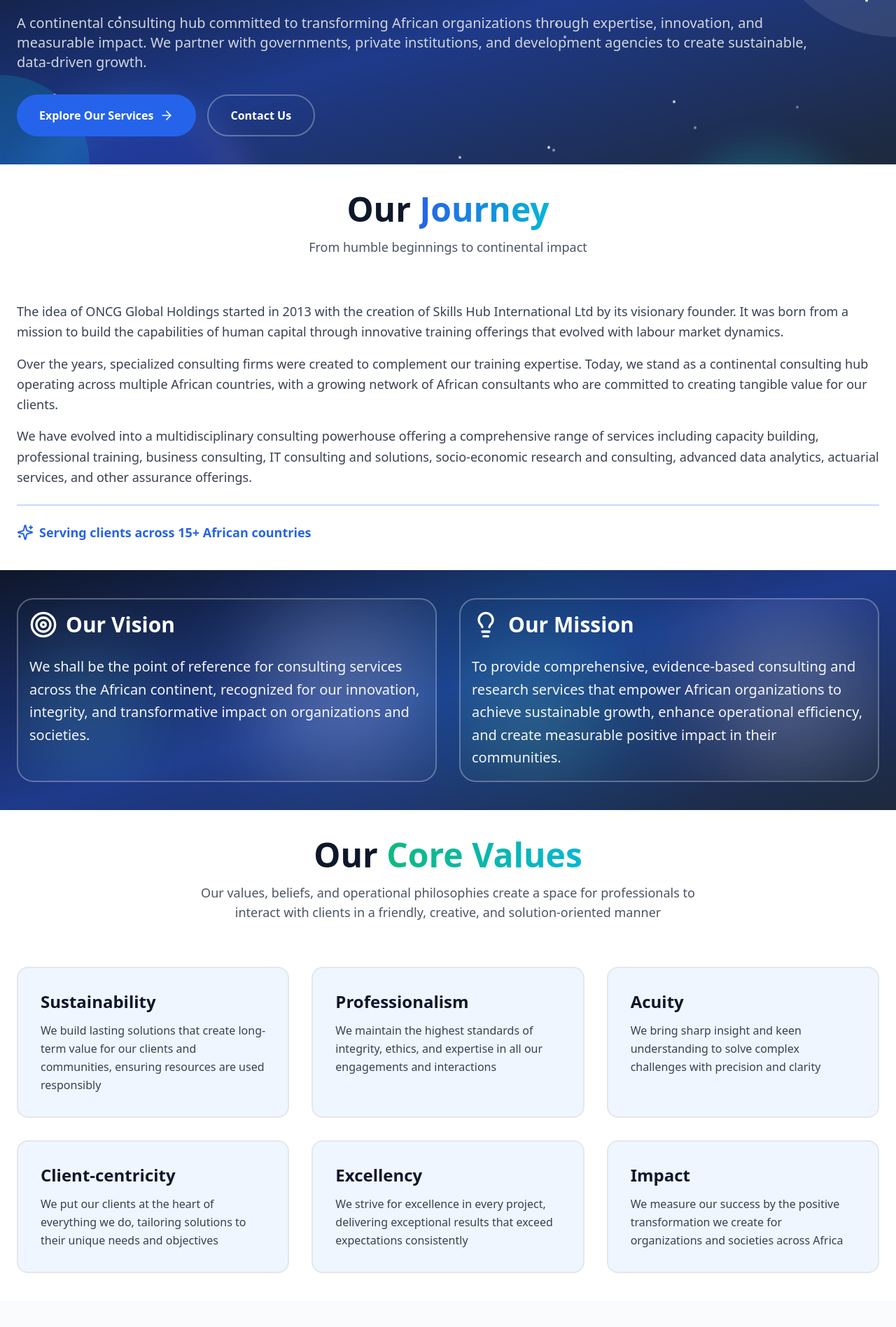
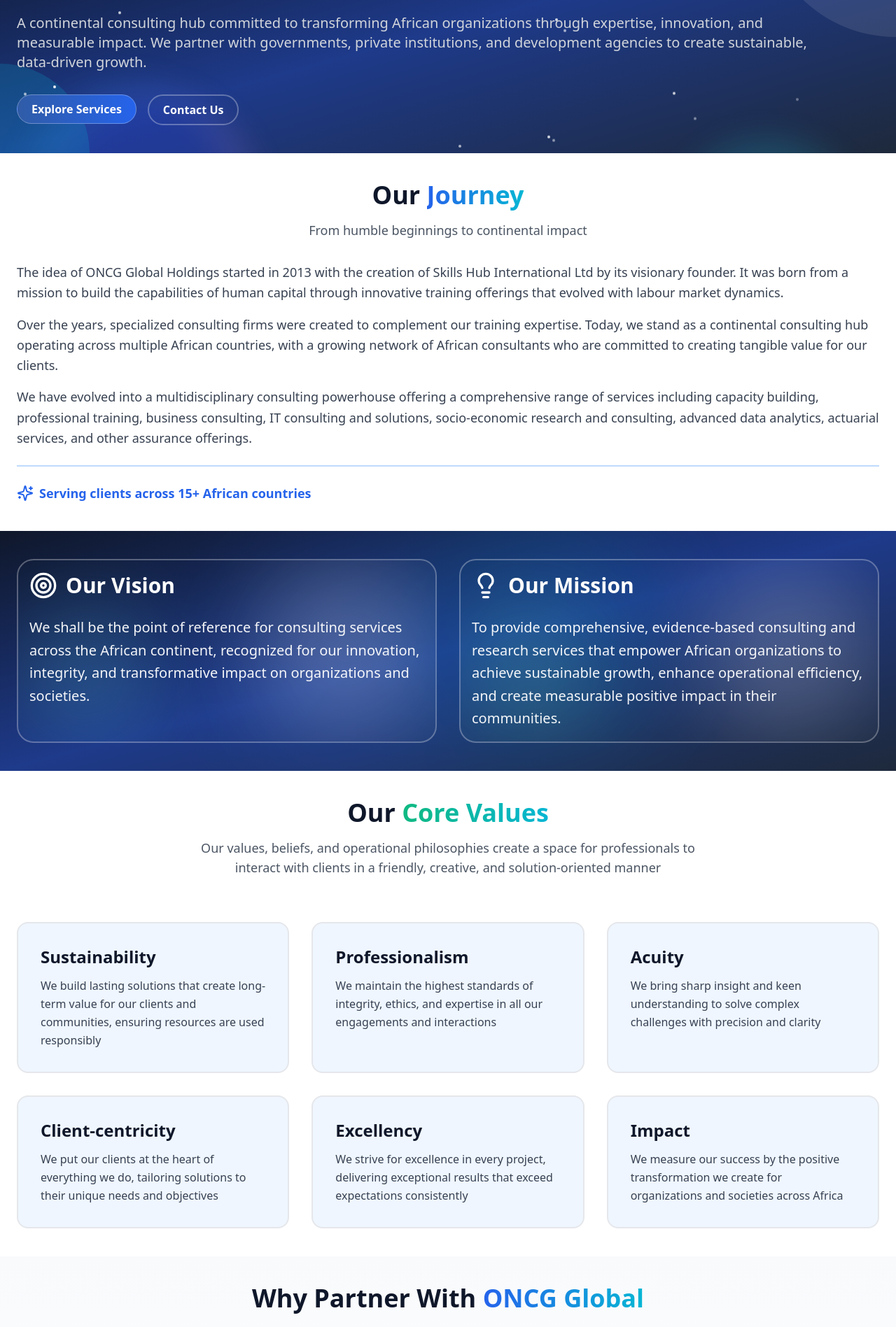
Before and after one commit to ingatatech/oncg-global-frontend, a Next.js app: page /about in a window 1280 px wide. Shown: the part 220-2117 px from the top of the page at 70% size. Built offline with nearby package versions, Linux system fonts and the light colour scheme.

Commit message:
fix about

```diff
--- a/app/about/page.tsx
+++ b/app/about/page.tsx
@@ -1,8 +1,10 @@
 "use client";
 
 import { DecorativeBottomWave } from "@/components/DecorativeBottomWave";
+import ServicesClickModal from "@/components/ServicesClickModal";
 import { motion, useScroll, useTransform } from "framer-motion";
 import { Target, Sparkles, ArrowRight, Lightbulb} from "lucide-react";
+import Link from "next/link";
 import { useRef } from "react";
 
 export default function AboutUsPage() {
@@ -124,13 +126,10 @@
             </motion.p>
 
             <motion.div variants={fadeInUp} className="flex flex-col sm:flex-row gap-4">
-              <button className="bg-blue-600 hover:bg-blue-700 px-8 py-4 rounded-full font-semibold text-white transition inline-flex items-center justify-center gap-2">
-                Explore Our Services
-                <ArrowRight size={20} />
-              </button>
-              <button className="border-2 border-white/30 hover:bg-white/10 px-8 py-4 rounded-full font-semibold text-white transition">
+              <ServicesClickModal />
+              <Link href="/contact-us" className="border-2 border-white/30 hover:bg-white/10 px-5 py-2 rounded-full font-semibold text-white transition">
                 Contact Us
-              </button>
+              </Link>
             </motion.div>
           </motion.div>
         </div>
@@ -143,9 +142,9 @@
             initial={{ opacity: 0, y: 20 }}
             whileInView={{ opacity: 1, y: 0 }}
             viewport={{ once: true }}
-            className="text-center mb-16"
+            className="text-center mb-8"
           >
-            <h2 className="text-4xl md:text-5xl font-bold mb-4 text-slate-900">
+            <h2 className="text-4xl font-bold mb-4 text-slate-900">
               Our <span className="bg-gradient-to-r from-blue-600 to-cyan-500 bg-clip-text text-transparent">Journey</span>
             </h2>
             <p className="text-gray-600 max-w-2xl mx-auto text-lg">
@@ -261,7 +260,7 @@
             viewport={{ once: true }}
             className="text-center mb-16"
           >
-            <h2 className="text-4xl md:text-5xl font-bold mb-4 text-slate-900">
+            <h2 className="text-4xl  font-bold mb-4 text-slate-900">
               Our <span className="bg-gradient-to-r from-emerald-500 to-cyan-500 bg-clip-text text-transparent">Core Values</span>
             </h2>
             <p className="text-gray-600 max-w-3xl mx-auto text-lg">
@@ -308,7 +307,7 @@
             viewport={{ once: true }}
             className="text-center mb-16"
           >
-            <h2 className="text-4xl md:text-5xl font-bold mb-4 text-slate-900">
+            <h2 className="text-4xl font-bold mb-4 text-slate-900">
               Why Partner With <span className="bg-gradient-to-r from-blue-600 to-cyan-500 bg-clip-text text-transparent">ONCG Global</span>
             </h2>
             <p className="text-gray-600 max-w-3xl mx-auto text-lg">
@@ -374,7 +373,7 @@
             viewport={{ once: true }}
             className="text-center"
           >
-            <h2 className="text-4xl md:text-5xl font-bold text-white mb-6">
+            <h2 className="text-4xl  font-bold text-white mb-6">
               Ready to Partner With Us?
             </h2>
             <p className="text-xl text-blue-50 mb-8 max-w-2xl mx-auto">
--- a/app/insights/page.tsx
+++ b/app/insights/page.tsx
@@ -218,7 +218,7 @@
           >
             {/* Title */}
             <motion.h1
-              className="text-4xl md:text-5xl lg:text-5xl font-bold mb-6 leading-tight text-left max-w-6xl mx-auto"
+              className="text-4xl  font-bold mb-6 leading-tight text-left max-w-6xl mx-auto"
               initial={{ opacity: 0, y: -20 }}
               animate={{ opacity: 1, y: 0 }}
               transition={{ delay: 0.2, duration: 1 }}
--- a/app/leadership/page.tsx
+++ b/app/leadership/page.tsx
@@ -153,7 +153,7 @@
               transition={{ duration: 0.8 }}
               className="text-center mb-16"
             >
-              <h2 className="text-4xl md:text-5xl font-bold text-gray-800 mb-4">Our Leadership Team</h2>
+              <h2 className="text-4xl  font-bold text-gray-800 mb-4">Our Leadership Team</h2>
               <p className="text-xl text-gray-600 max-w-3xl mx-auto text-left">
                 Experienced professionals dedicated to delivering excellence and driving innovation in every client engagement
               </p>
```
